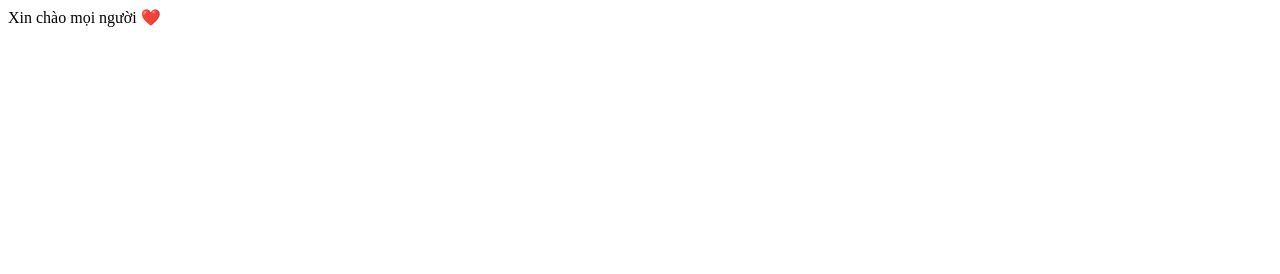
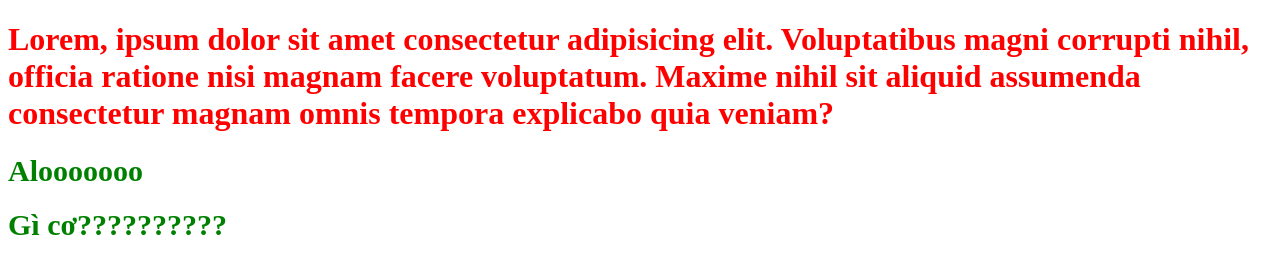
Before and after one commit to Takato56/Nakota-Website, a plain HTML site: page index.html in a window 1280 px wide. Drawn offline with Linux system fonts and the light colour scheme.

Commit message:
Few more changes

```diff
--- /dev/null
+++ b/assets/css/main.css
@@ -0,0 +1,10 @@
+#first-heading
+{
+    color: red;
+}
+
+.second-heading
+{
+    color: green;
+    font-size: 30px;
+}
--- a/index.html
+++ b/index.html
@@ -2,16 +2,21 @@
 <html>
     <!-- Phần đầu -->
     <head>
+        <!-- Gắn file CSS vào HTML -->
+        <link rel="stylesheet" href="assets/css/main.css">
 
         <!-- Tiêu đề, VD là Facebook hoặc YouTube -->
         <title>Nakota</title>
 
         <!-- UTF-8 để sử dụng Tiếng Việt -->
         <meta charset="utf-8">
+
     </head>
 
     <!-- Phần thân -->
     <body>
-        Xin chào mọi người ❤️
+        <h1 id="first-heading">Lorem, ipsum dolor sit amet consectetur adipisicing elit. Voluptatibus magni corrupti nihil, officia ratione nisi magnam facere voluptatum. Maxime nihil sit aliquid assumenda consectetur magnam omnis tempora explicabo quia veniam?</h1>
+        <h1 class="second-heading">Alooooooo</h1>
+        <h1 class="second-heading">Gì cơ??????????</h1>
     </body>
 </html>
```
Also changed, not shown: assets/css/style.css (deleted).
